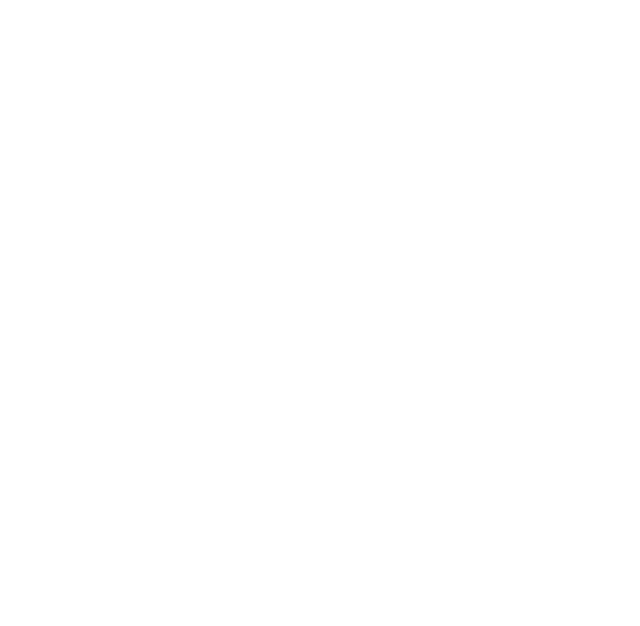
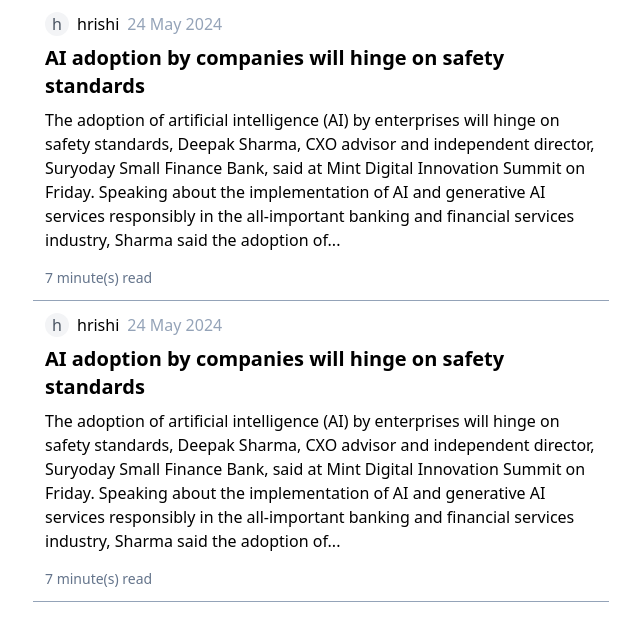
Before and after one commit to hrishi0102/BlogSphere, a React (Vite) app in the folder frontend/: page /blogs in a window 1280 px wide. Before the commit this address had no page. Shown: the top 626 px of the page, without its empty margins (319-959 px from the left). Built offline with nearby package versions, Linux system fonts and the light colour scheme.

Commit message:
blogs page

```diff
--- a/frontend/src/App.tsx
+++ b/frontend/src/App.tsx
@@ -2,6 +2,7 @@
 import { Signup } from "./pages/Signup";
 import { Signin } from "./pages/Signin";
 import { Blog } from "./pages/Blog";
+import { Blogs } from "./pages/Blogs";
 
 function App() {
   return (
@@ -10,6 +11,7 @@
         <Routes>
           <Route path="/signup" element={<Signup />} />
           <Route path="/signin" element={<Signin />} />
+          <Route path="/blogs" element={<Blogs />} />
           <Route path="/blog/:id" element={<Blog />} />
         </Routes>
       </BrowserRouter>
--- a/frontend/src/Components/Auth.tsx
+++ b/frontend/src/Components/Auth.tsx
@@ -30,7 +30,7 @@
       );
       const jwt = response.data.jwt;
       localStorage.setItem("token", jwt);
-      navigate("/blog");
+      navigate("/blogs");
     } catch (e) {
       alert("Error");
     }
--- /dev/null
+++ b/frontend/src/Components/BlogCard.tsx
@@ -0,0 +1,43 @@
+interface BlogCardProps {
+  authorName: string;
+  title: string;
+  content: string;
+  publishedDate: string;
+}
+
+export const BlogCard = ({
+  authorName,
+  title,
+  content,
+  publishedDate,
+}: BlogCardProps) => {
+  return (
+    <div className="border-b border-slate-400 p-3">
+      <div className="flex">
+        <div className="flex justify-center flex-col">
+          <Avatar name={"hrishikesh"} />
+        </div>
+
+        <div className="pl-2 font-light">{authorName}</div>
+        <div className="font-thin pl-2 text-slate-400"> {publishedDate} </div>
+      </div>
+      <div className="text-xl font-semibold pt-2">{title}</div>
+      <div className="text-md font-thin pt-2">
+        {content.slice(0, 400) + "..."}
+      </div>
+      <div className="text-sm text-slate-500 font-thin pt-4">{`${Math.ceil(
+        content.length / 100
+      )} minute(s) read`}</div>
+    </div>
+  );
+};
+
+function Avatar({ name }: { name: string }) {
+  return (
+    <div className="relative inline-flex items-center justify-center w-6 h-6 overflow-hidden bg-gray-100 rounded-full dark:bg-gray-600">
+      <span className="font-medium text-gray-600 dark:text-gray-300">
+        {name[0]}
+      </span>
+    </div>
+  );
+}
--- a/frontend/src/pages/Blog.tsx
+++ b/frontend/src/pages/Blog.tsx
@@ -1,5 +1,3 @@
 export const Blog = () => {
   return <div>Blog</div>;
 };
-
-export default Blog;
--- /dev/null
+++ b/frontend/src/pages/Blogs.tsx
@@ -0,0 +1,24 @@
+import { BlogCard } from "../Components/BlogCard";
+
+export const Blogs = () => {
+  return (
+    <div className="flex justify-center">
+      <div className="max-w-xl">
+        <BlogCard
+          authorName={"hrishi"}
+          title={"AI adoption by companies will hinge on safety standards"}
+          content={`The adoption of artificial intelligence (AI) by enterprises will hinge on safety standards, Deepak Sharma, CXO advisor and independent director, Suryoday Small Finance Bank, said at Mint Digital Innovation Summit on Friday.
+        Speaking about the implementation of AI and generative AI services responsibly in the all-important banking and financial services industry, Sharma said the adoption of standards for AI will define benchmarks for the quality of datasets, transparent audits of these datasets, referencing of data and, most importantly, building an understanding of AI models for the right implementation.`}
+          publishedDate={"24 May 2024"}
+        ></BlogCard>
+        <BlogCard
+          authorName={"hrishi"}
+          title={"AI adoption by companies will hinge on safety standards"}
+          content={`The adoption of artificial intelligence (AI) by enterprises will hinge on safety standards, Deepak Sharma, CXO advisor and independent director, Suryoday Small Finance Bank, said at Mint Digital Innovation Summit on Friday.
+        Speaking about the implementation of AI and generative AI services responsibly in the all-important banking and financial services industry, Sharma said the adoption of standards for AI will define benchmarks for the quality of datasets, transparent audits of these datasets, referencing of data and, most importantly, building an understanding of AI models for the right implementation.`}
+          publishedDate={"24 May 2024"}
+        ></BlogCard>
+      </div>
+    </div>
+  );
+};
```
